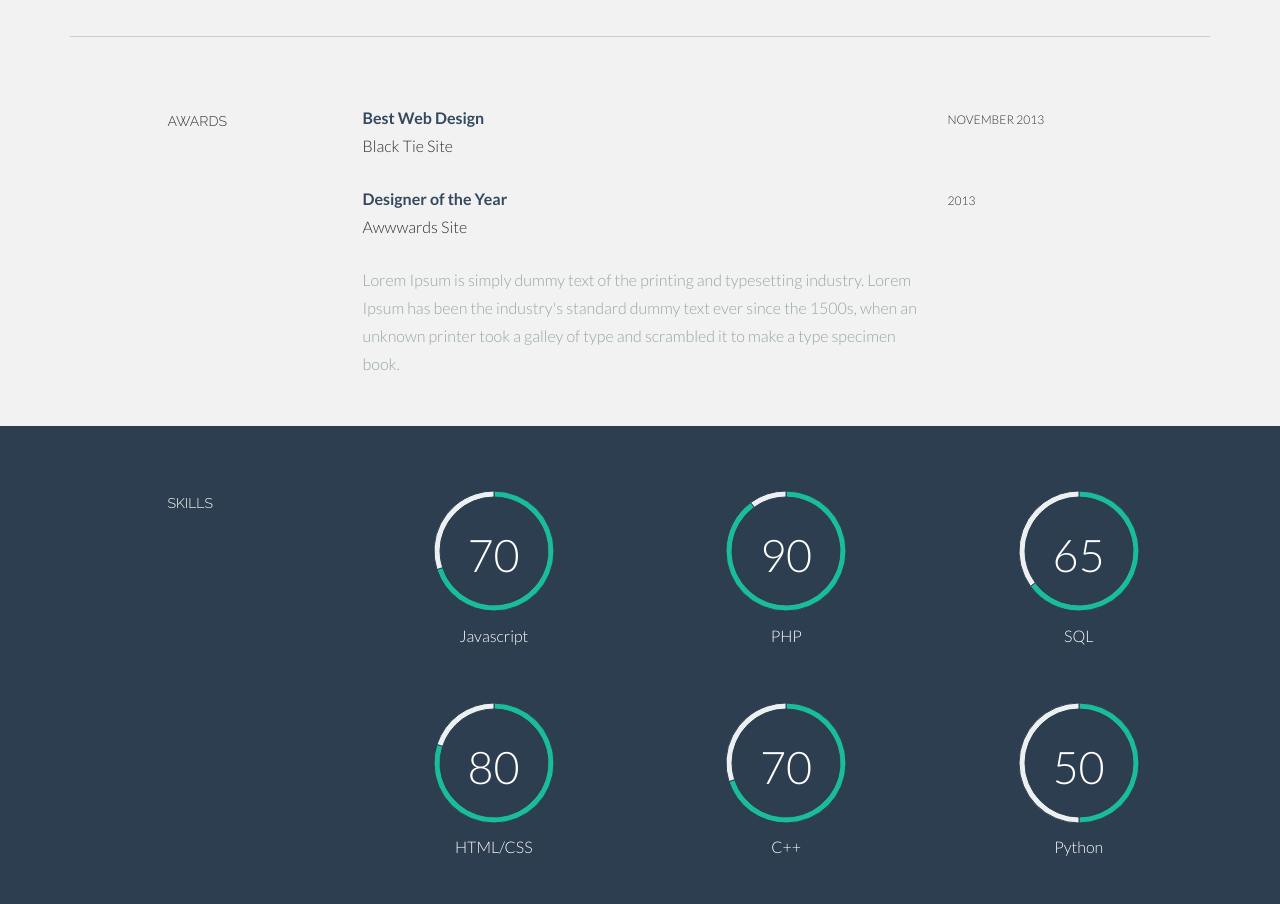
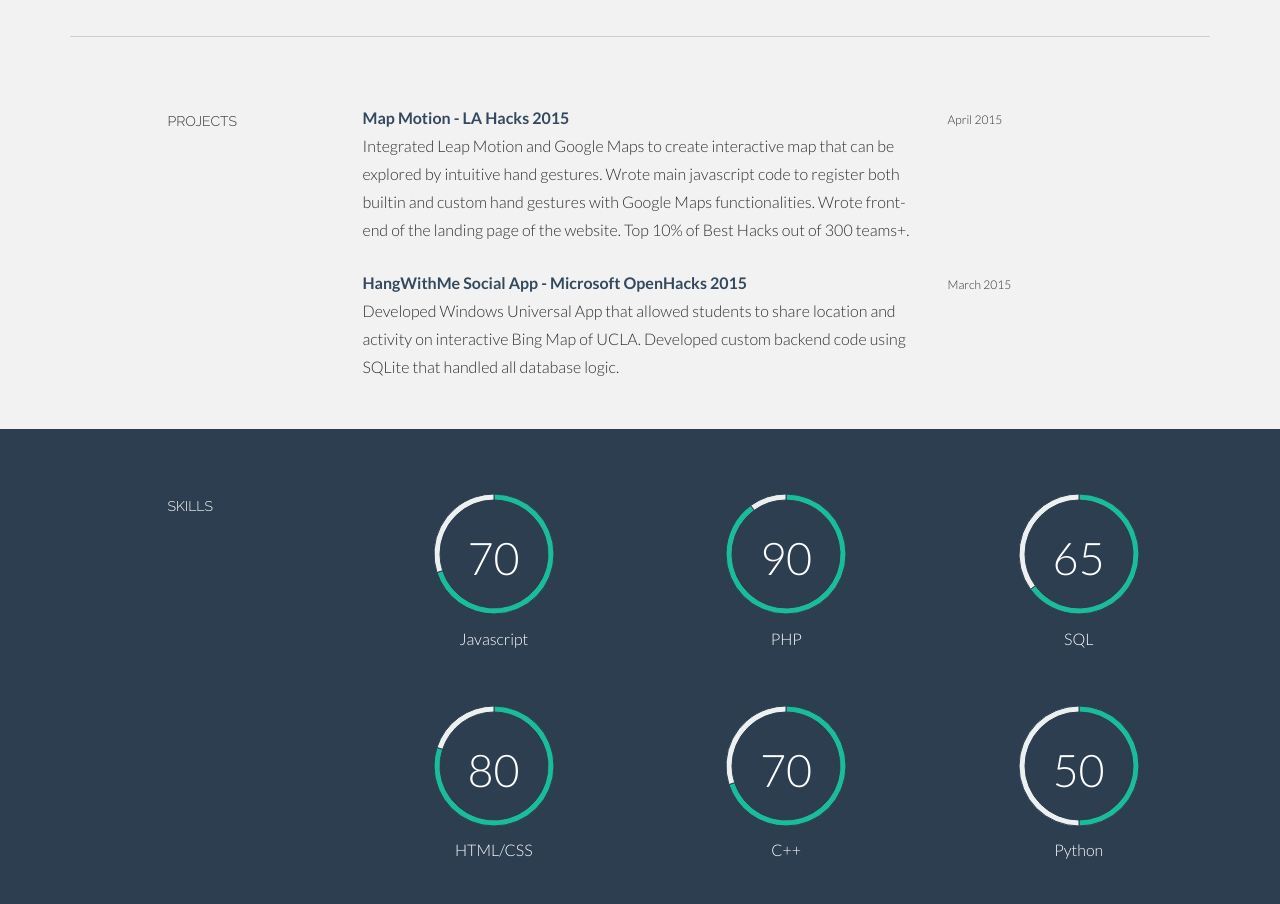
Before and after one commit to peterkim95/Beautiful-CV, a plain HTML site: page index.html in a window 1280 px wide. Shown: the part 2153-3057 px from the top of the page. Drawn offline with Linux system fonts and the light colour scheme.

Commit message:
update projects

```diff
--- a/index.html
+++ b/index.html
@@ -172,26 +172,33 @@
 	<div class="container desc">
 		<div class="row">
 				<div class="col-lg-2 col-lg-offset-1">
-					<h5>AWARDS</h5>
+					<h5>PROJECTS</h5>
 				</div>
 				<div class="col-lg-6">
-					<p><t>Best Web Design</t><br/>
-						Black Tie Site <br/>
+					<p><t>Map Motion - LA Hacks 2015</t><br/>
+Integrated Leap Motion and Google Maps to create interactive map that can be explored by intuitive hand
+gestures. Wrote main javascript code to register both built­in and custom hand gestures with Google Maps
+functionalities. Wrote front­end of the landing page of the website. Top 10% of Best Hacks out of 300 teams+.</li>
+
+						 <br/>
 					</p>
 				</div>
 				<div class="col-lg-3">
-					<p><sm>NOVEMBER 2013</sm></p>
+					<p><sm>April 2015</sm></p>
 				</div>
 
 				<div class="col-lg-6 col-lg-offset-3">
-					<p><t>Designer of the Year</t><br/>
-						Awwwards Site
+					<p><t>HangWithMe Social App - Microsoft OpenHacks 2015</t><br/>
+						Developed Windows Universal App that allowed students to share location and activity on interactive Bing
+Map of UCLA. Developed custom backend code using SQLite that handled all database logic.
 					</p>
-					<p><more>Lorem Ipsum is simply dummy text of the printing and typesetting industry. Lorem Ipsum has been the industry's standard dummy text ever since the 1500s, when an unknown printer took a galley of type and scrambled it to make a type specimen book.</more></p>
+
 				</div>
 				<div class="col-lg-3">
-					<p><sm>2013</sm></p>
+					<p><sm>March 2015</sm></p>
 				</div>
+
+
 
 		</div><!--/.row -->
 		<br>
```
Also changed, not shown: favicon.png (added), 1 other file.
